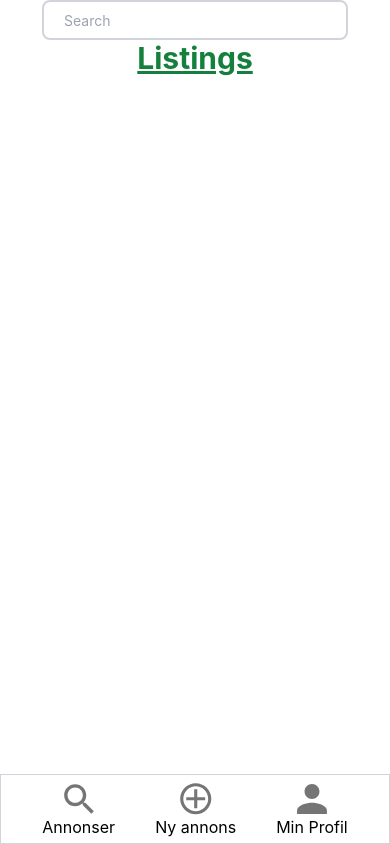
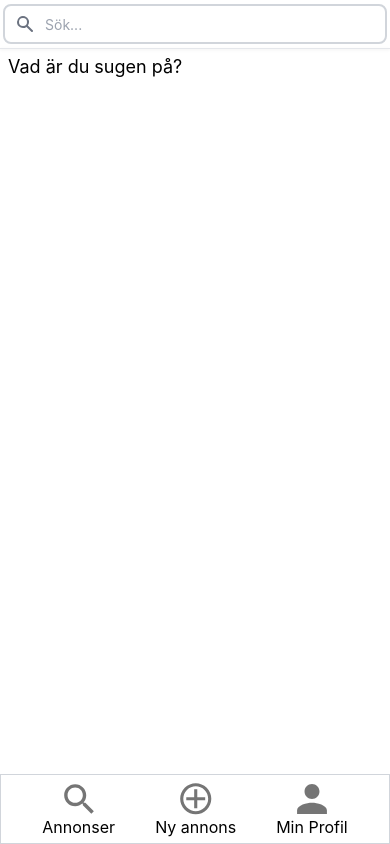
Before and after one commit to FredrikFalto/Smart-Waste, a React (Create React App) app in the folder frontend/: page /listings in a window 390 px wide. Built offline with nearby package versions, Linux system fonts and the light colour scheme.

Commit message:
Built search bar for mobile view

```diff
--- a/frontend/src/components/searchbar/searchbar.jsx
+++ b/frontend/src/components/searchbar/searchbar.jsx
@@ -3,14 +3,31 @@ import React from 'react';
 const Searchbar = () => {
     return (
         <div>
-            <div className="flex items-center justify-center">
-                <input
-                    className="border-2 border-gray-300 bg-white h-10 px-5 pr-16 rounded-lg text-sm focus:outline-none"
-                    type="search"
-                    name="search"
-                    placeholder="Search"
-                />{' '}
-                <button className="text-white bg-green-600"></button>
+            <div className="flex items-center justify-center pt-1">
+                <div className="relative w-96 md:w-auto">
+                    <div className="flex absolute inset-y-0 left-0 items-center pl-3 pointer-events-none">
+                        <svg
+                            aria-hidden="true"
+                            class="w-5 h-5 text-gray-500"
+                            fill="currentColor"
+                            viewBox="0 0 20 20"
+                            xmlns="http://www.w3.org/2000/svg"
+                        >
+                            <path
+                                fill-rule="evenodd"
+                                d="M8 4a4 4 0 100 8 4 4 0 000-8zM2 8a6 6 0 1110.89 3.476l4.817 4.817a1 1 0 01-1.414 1.414l-4.816-4.816A6 6 0 012 8z"
+                                clip-rule="evenodd"
+                            ></path>
+                        </svg>
+                    </div>
+
+                    <input
+                        className="border-2 border-gray-300 bg-white block pl-10 pr-3 h-10 w-full rounded-lg text-sm focus:outline-stone-600"
+                        type="search"
+                        name="search"
+                        placeholder="Sök..."
+                    />
+                </div>
             </div>
         </div>
     );
--- a/frontend/src/pages/listings/listings.jsx
+++ b/frontend/src/pages/listings/listings.jsx
@@ -9,9 +9,9 @@ const Listings = () => {
             <Searchbar />
             <Navbar />
 
-            <h1 className="text-3xl font-bold underline text-center text-green-700">
-                Listings
-            </h1>
+            <hr class="my-1 h-px bg-gray-200 border-0 shadow" />
+
+            <h3 className="ml-2 text-lg">Vad är du sugen på?</h3>
         </div>
     );
 };
--- a/frontend/src/styles/index.css
+++ b/frontend/src/styles/index.css
@@ -1,6 +1,15 @@
 @tailwind base;
 @tailwind components;
 @tailwind utilities;
+
+@layer components {
+    .card {
+        background-color: theme('colors.white');
+        border-radius: theme('borderRadius.lg');
+        padding: theme('spacing.6');
+        box-shadow: theme('boxShadow.xl');
+    }
+}
 
 body {
     margin: 0;
```
